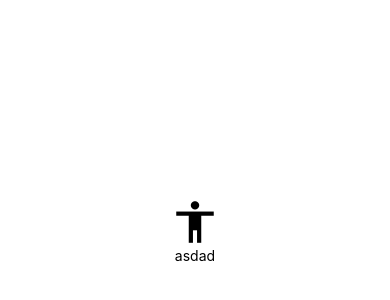
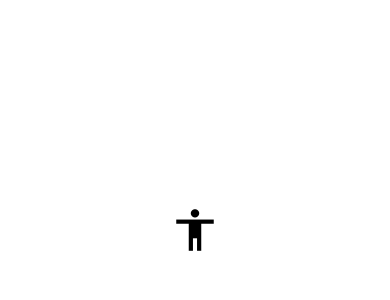
Before and after one commit to AlaaElden98/Ecommerce-react-native, a React Native app: screen / in a window 390 px wide. Shown: the part 192-492 px from the top of the page. Built offline with nearby package versions, Linux system fonts and the light colour scheme.

Commit message:
Nothing Changes!
I just practise on how to write a commit
message in cmd or vim

```diff
--- a/App.js
+++ b/App.js
@@ -7,7 +7,6 @@ export default function App() {
   return (
     <View style={styles.container}>
       <Icon name="accessibility" style={{fontSize:50}}/>
-      <Text>asdad</Text>
     </View>
   );
 }
```
